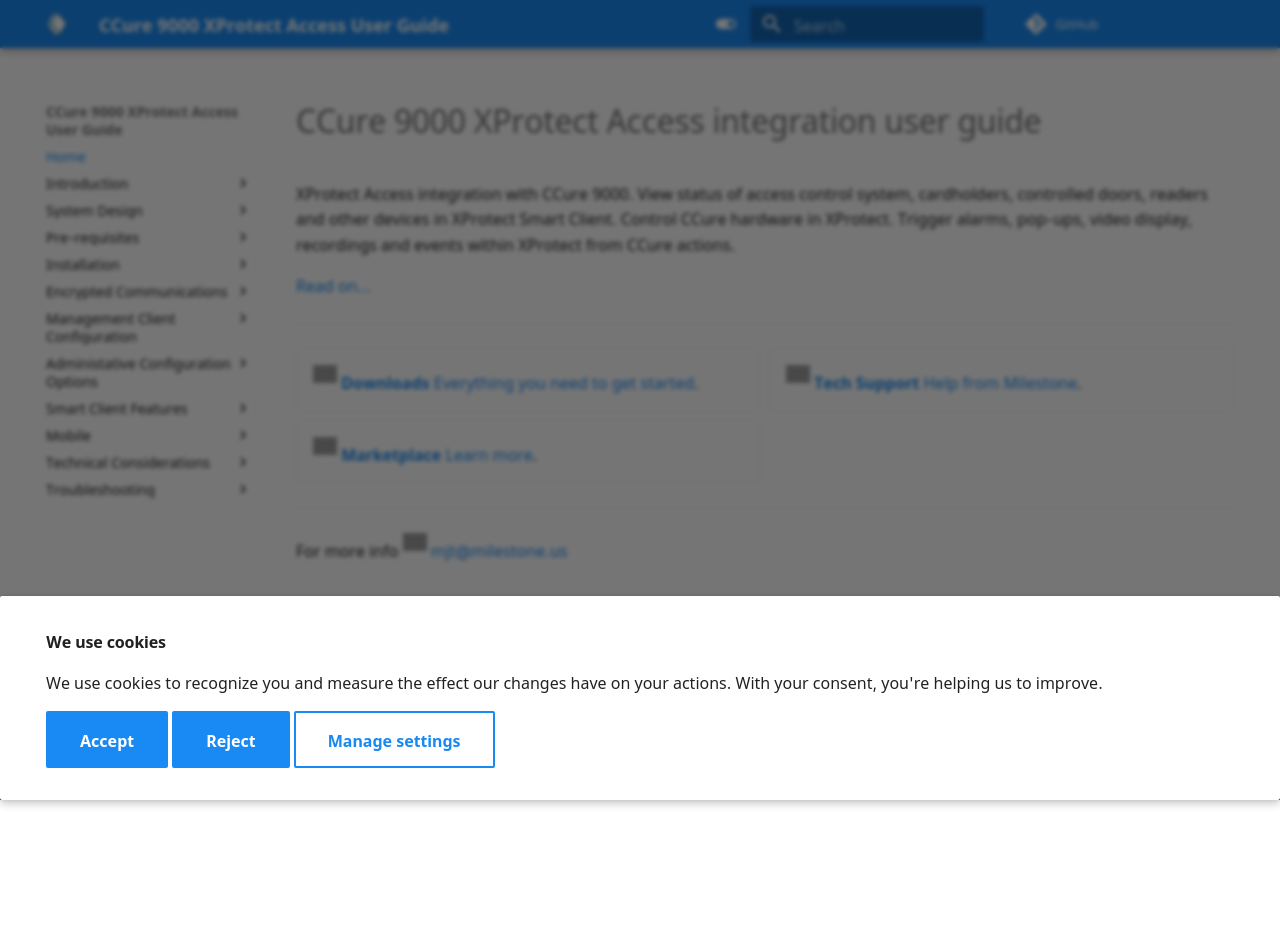
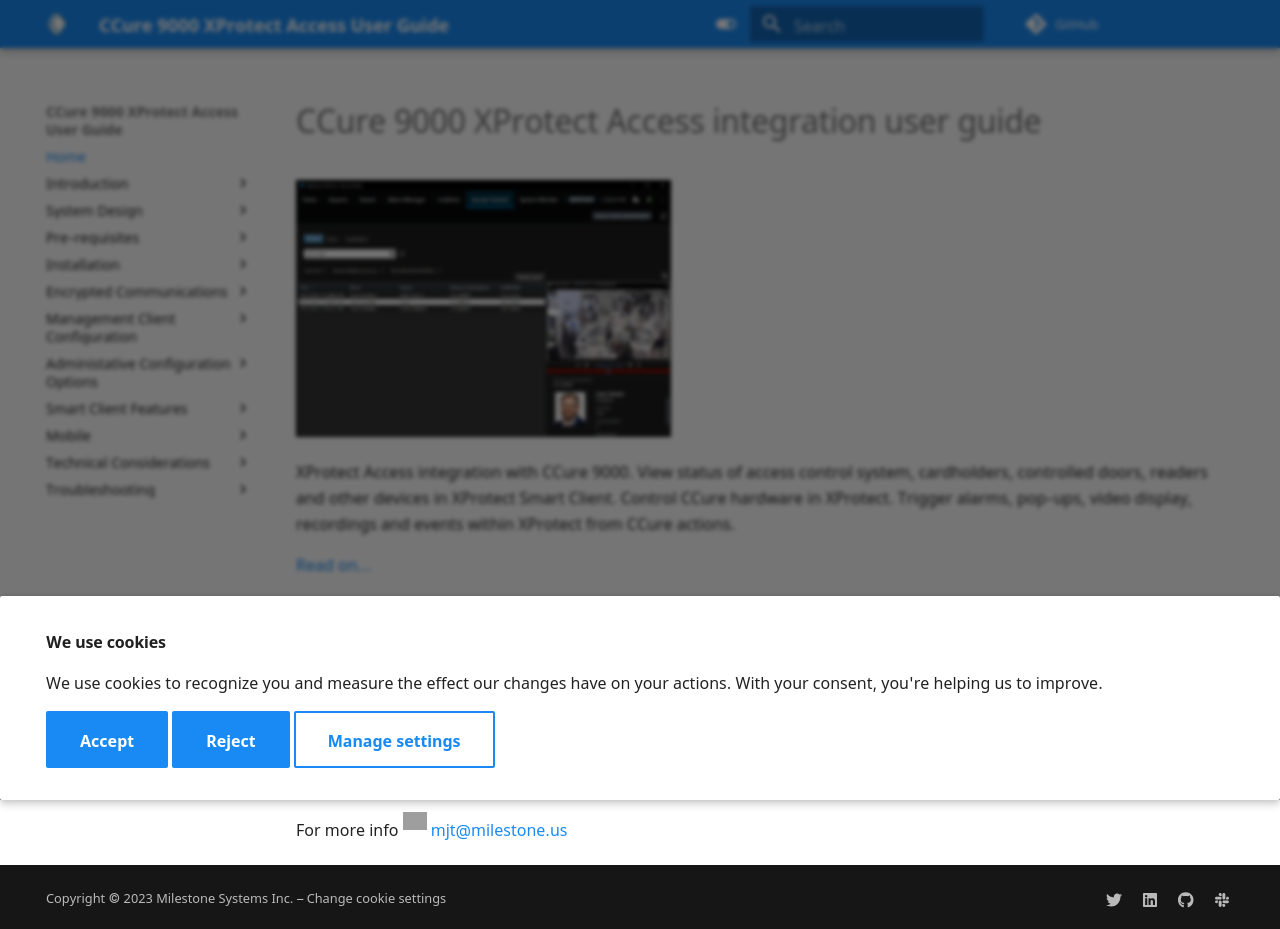
Before and after one commit to MilestoneSystemsInc/CCSite, a plain HTML site: page docs/index.html in a window 1280 px wide. Before the commit the page ends 800 px from the top, so only its background shows below. Drawn offline with Linux system fonts and the light colour scheme; grey boxes are pictures that could not be loaded.

Commit message:
update home page image

```diff
--- a/docs/index.html
+++ b/docs/index.html
@@ -2127,6 +2127,7 @@
 
 
 <h1 id="ccure-9000-xprotect-access-integration-user-guide">CCure 9000 XProtect Access integration user guide<a class="headerlink" href="#ccure-9000-xprotect-access-integration-user-guide" title="Permanent link">&para;</a></h1>
+<p><img alt="Smart_Client" src="images/CX.SCcardholders.png" width="40%" /></p>
 <p>XProtect Access integration with CCure 9000. View status of access control system, cardholders, controlled doors, readers and other devices in XProtect Smart Client. Control CCure hardware in XProtect. Trigger alarms, pop-ups, video display, recordings and events within XProtect from CCure actions.</p>
 <p><a href="Intro/">Read on...</a></p>
 <hr />
```
Also changed, not shown: docs/images/CX.SCcardholders.png (added), 1 other file.
